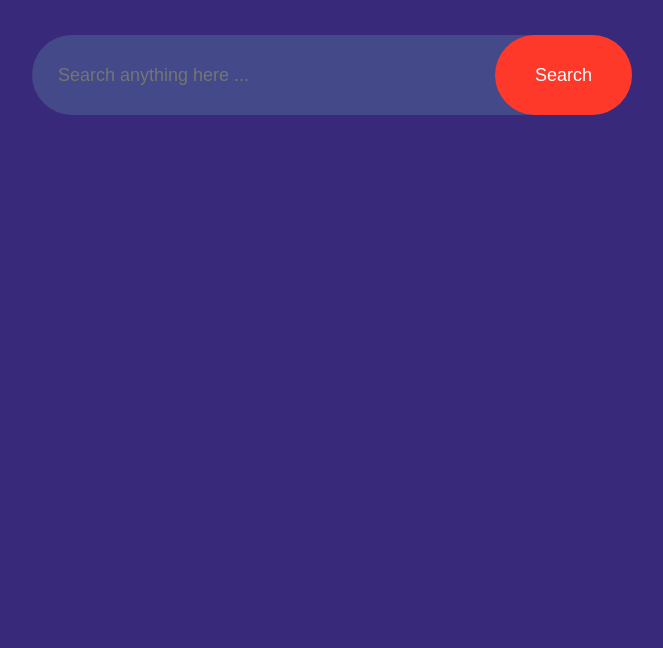
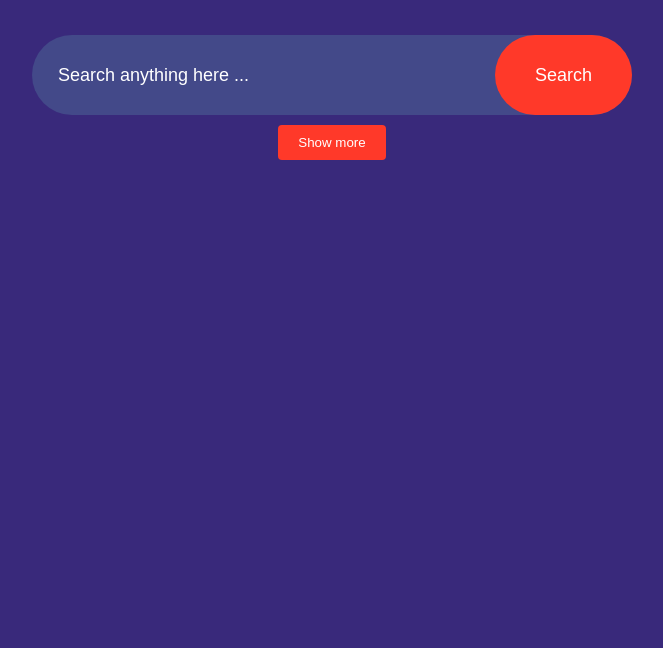
Before and after one commit to DilbaghToor/Javascript-Quote-Generator-, a plain HTML site: page Project Image Search Engine/index.html in a window 1280 px wide. Shown: the part 152-800 px from the top of the page, without its empty margins (308-971 px from the left). Drawn offline with Linux system fonts and the light colour scheme.

Commit message:
added showMore button

```diff
--- a/Project Image Search Engine/index.html
+++ b/Project Image Search Engine/index.html
@@ -13,5 +13,7 @@
         <input type="text" id="search-box" placeholder="Search anything here ...">
         <button>Search</button>
     </form>
+    <div id="search-result"></div>
+    <button id="show-more-btn">Show more</button>
 </body>
 </html>
--- a/Project Image Search Engine/style.css
+++ b/Project Image Search Engine/style.css
@@ -51,3 +51,23 @@ form button {
     cursor: pointer;
 
 }
+
+::placeholder{
+    color : #ffffff;
+    font-size: 18px;
+}
+
+#show-more-btn {
+    background : #ff3929;
+    color : #ffff;
+    border : none;
+    outline : none;
+    padding : 10px 20px;
+    border-radius: 4px;
+    margin : 10px auto 100px;
+    display : block;
+    cursor: pointer;
+
+
+
+}
```
